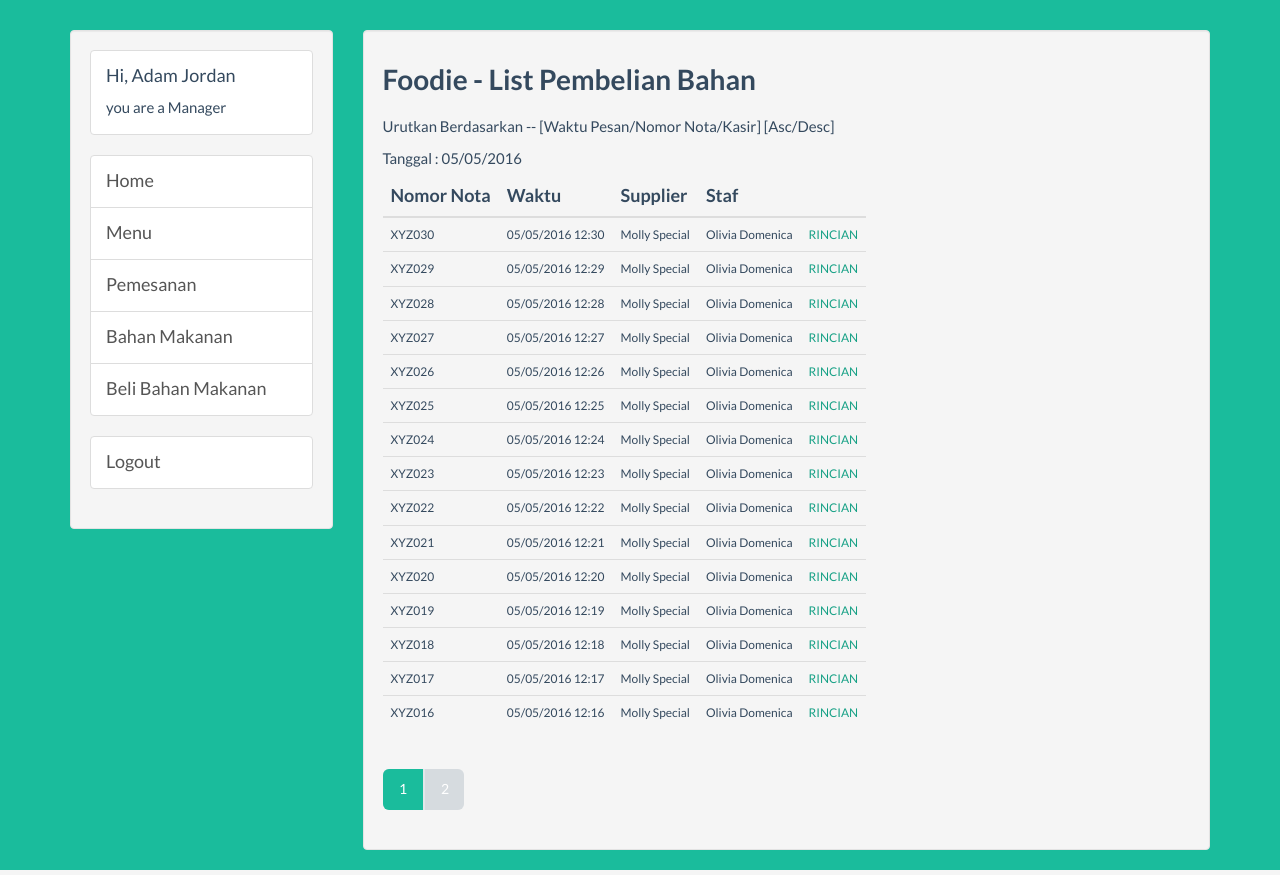
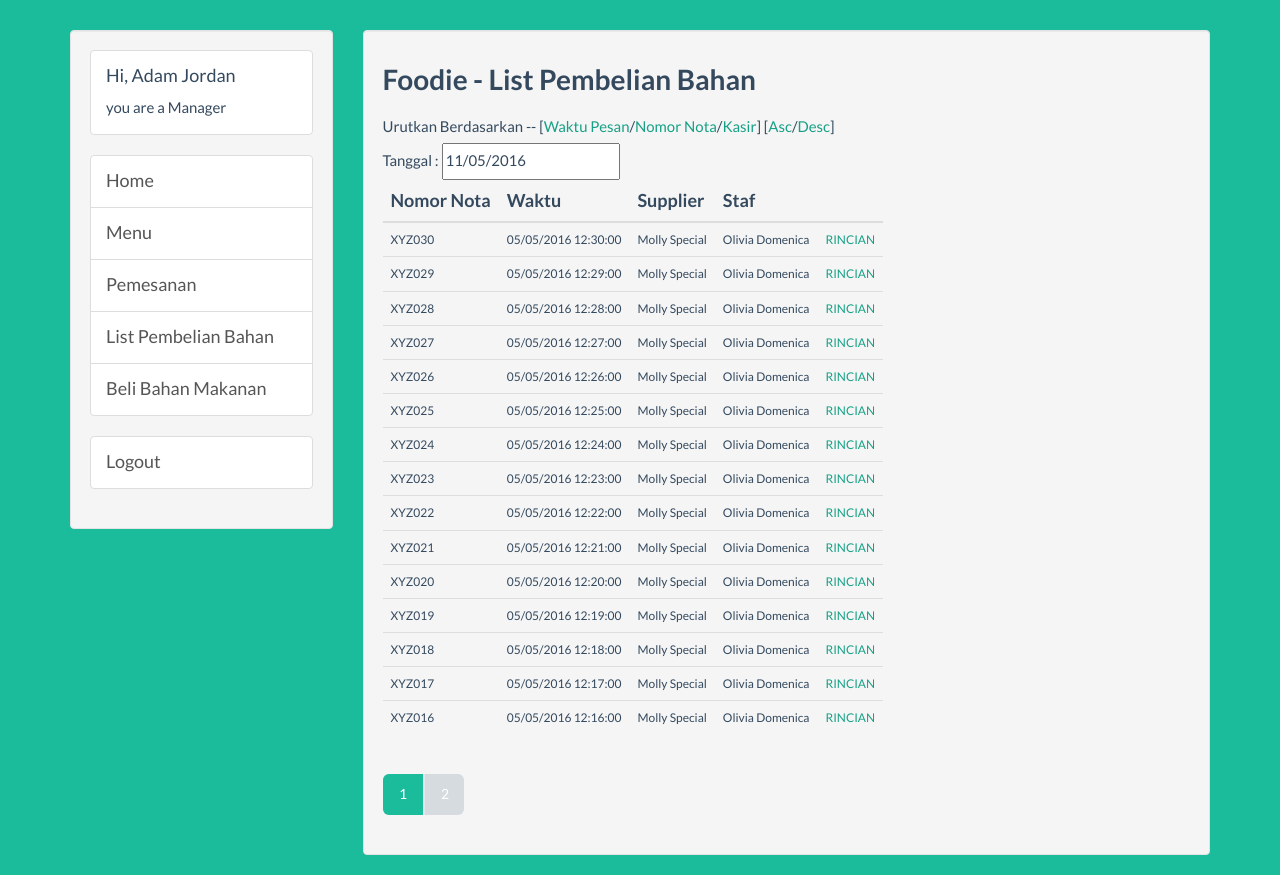
Before and after one commit to adamyordan/database-foodie, a PHP site: page /index.php?p=purchaseList in a window 1280 px wide. Shown: the part 53-928 px from the top of the page. Run offline with PHP 8.4, Linux system fonts and the light colour scheme; the visitor is signed in with stand-in values (Sample User, id 1); style sheets or scripts are compiled from the project's sources; some libraries are stand-ins or nearby versions.

Commit message:
Changed stuff about purchaseList

```diff
--- a/views/pages/purchase-detail.php
+++ b/views/pages/purchase-detail.php
@@ -10,7 +10,7 @@
 				<div class="row">
 					<div class="col-md-6">
 						 <small>Nomor Nota : XYZ000</small><br>
-						 <small>Waktu      : 05/05/2016 12:00</small><br>
+						 <small>Waktu      : 05/05/2016 12:00:00</small><br>
 						 <small>Supplier   : Molly Special</small><br>
 					</div>
 
--- a/views/pages/purchaseList.php
+++ b/views/pages/purchaseList.php
@@ -7,10 +7,10 @@
 		<div class="col-md-12">
 			<div class="well">
 				<h5>Foodie - List Pembelian Bahan</h5>
-				<small>Urutkan Berdasarkan -- [Waktu Pesan/Nomor Nota/Kasir] [Asc/Desc]</small>
-				<div>
-					<small>Tanggal : 05/05/2016</small>
-				</div>
+				<small>Urutkan Berdasarkan -- [<a>Waktu Pesan</a>/<a>Nomor Nota</a>/<a>Kasir</a>] [<a>Asc</a>/<a>Desc</a>]</small>
+					<div>
+						<small>Tanggal : <input type="text" class="datePicker" value="<?php echo date('d/m/Y'); ?>"></small>
+					</div>
 				<table class="table table-mini page page1 page-active">
 					<thead>
 						<tr>
@@ -25,7 +25,7 @@
 						<?php for ($i = 30; $i >= 16; $i = $i-1): ?>
 						<tr>
 							<td>XYZ0<?php echo sprintf('%02d',$i)?></td>
-							<td>05/05/2016 12:<?php echo sprintf('%02d',$i)?></td>
+							<td>05/05/2016 12:<?php echo sprintf('%02d',$i)?>:00</td>
 							<td>Molly Special</td>
 							<td>Olivia Domenica</td>
 							<td><a href="?p=purchaseDetail">RINCIAN</a></td>
@@ -45,7 +45,7 @@
 					<?php for ($i = 15; $i >= 1; $i = $i-1): ?>
 					<tr>
 						<td>XYZ0<?php echo sprintf('%02d',$i)?></td>
-						<td>05/05/2016 12:<?php echo sprintf('%02d',$i)?></td>
+						<td>05/05/2016 12:<?php echo sprintf('%02d',$i)?>:00</td>
 						<td>Hilda Soda</td>
 						<td>Faye Molly</td>
 						<td><a href="?p=purchaseDetail">RINCIAN</a></td>
--- a/views/partials/sidebar.php
+++ b/views/partials/sidebar.php
@@ -21,7 +21,7 @@
 				<?php endif;?>
 
 				<?php if ($data['user']->job == "Staf" || $data['user']->job == "Manager") : ?>
-					<a href="?p=purchaselist" class="list-group-item">Bahan Makanan</a>
+					<a href="?p=purchaselist" class="list-group-item">List Pembelian Bahan</a>
 				<?php endif;?>
 
 				<?php if ($data['user']->job == "Staf" || $data['user']->job == "Manager") : ?>
```
